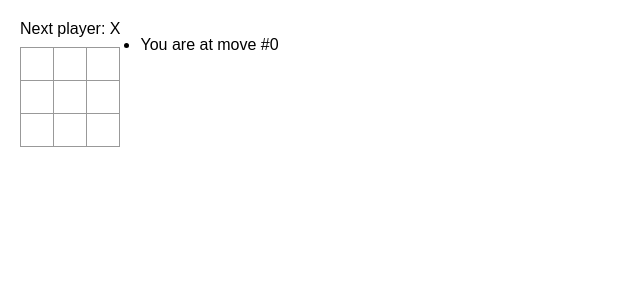
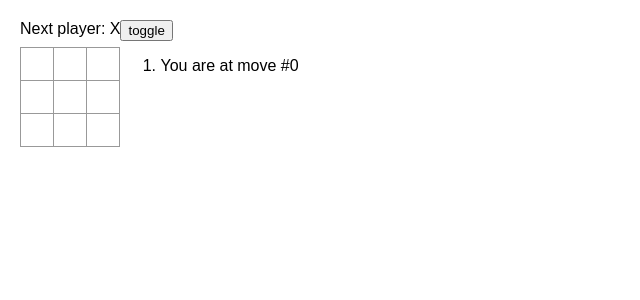
Before and after one commit to caroluxurians/react-playground, a React (Vite) app: page / in a window 1280 px wide. Shown: the top 300 px of the page, without its empty margins (0-640 px from the left). Built offline with nearby package versions, Linux system fonts and the light colour scheme.

Commit message:
toggle button

```diff
--- a/src/App.tsx
+++ b/src/App.tsx
@@ -94,6 +94,7 @@ const Game = () => {
   const [currentMove, setCurrentMove] = useState(0);
   const xIsNext = currentMove % 2 === 0;
   const currentSquares = history[currentMove];
+  const [ascending, setAscending] = useState(false);
 
   const handlePlay = (nextSquares: string[]) => {
     const nextHistory = [...history.slice(0, currentMove + 1), nextSquares];
@@ -132,7 +133,8 @@ const Game = () => {
         <Board xIsNext={xIsNext} squares={currentSquares} onPlay={handlePlay} />
       </div>
       <div className="gameInfo">
-        <ul>{moves}</ul>
+        <button type="button" className="toggleButton" onClick={() => setAscending(!ascending)}>toggle</button>
+        <ol>{!ascending ? moves : moves.reverse()}</ol>
       </div>
     </div>
   );
```
